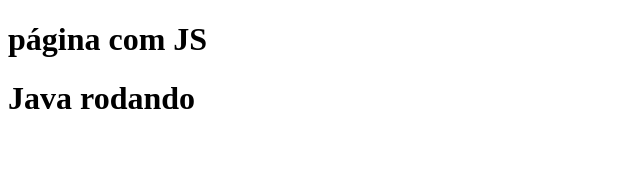
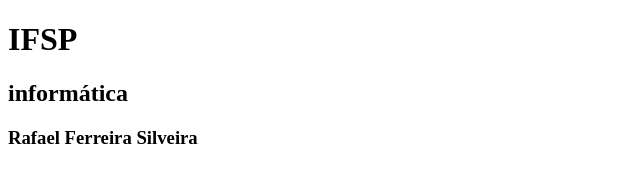
Before and after one commit to MiojoIFSP/MiojoIFSP.github.io, a plain HTML site: page Java.html in a window 1280 px wide. Shown: the whole page, without its empty margins (0-640 px from the left). Drawn offline with Linux system fonts and the light colour scheme.

Commit message:
Update Java.html

```diff
--- a/Java.html
+++ b/Java.html
@@ -2,25 +2,32 @@
 <html lang="en">
 <head>
     <meta charset="UTF-8">
-    <meta http-equiv="X-UA-Compatible" content="IE=edge">
-    <meta name="viewport" content="width=device-width, initial-scale=1.0">
-    <script>
+    <title>Primeiro código</title>
+
+            <script>
 
 window.onload = roda;
         function roda()
+
 {
-    var io = document.getElementById("io");
-        io.innerHTML = "Java rodando";
+    var io = document.getElementById("escola");
+        io.innerHTML = "IFSP";
+
+
+        var seg = document.getElementById("curso");
+        seg.innerHTML = "informática";
+
+        var ter = document.getElementById("nome");
+        ter.innerHTML = "Rafael Ferreira Silveira";
 }
-
   </script>
 
-    <title>Java</title>
+
 </head>
 <body>
-    <h1 id="primeiro">página com JS</h1>
-    <h1 id="io">..........</h1>
-
+    <h1 id="escola">Escola</h1>
+    <h2 id="curso">Curso</h2>
+    <h3 id="nome">Nome</h3>
 
 
 </body>
```
